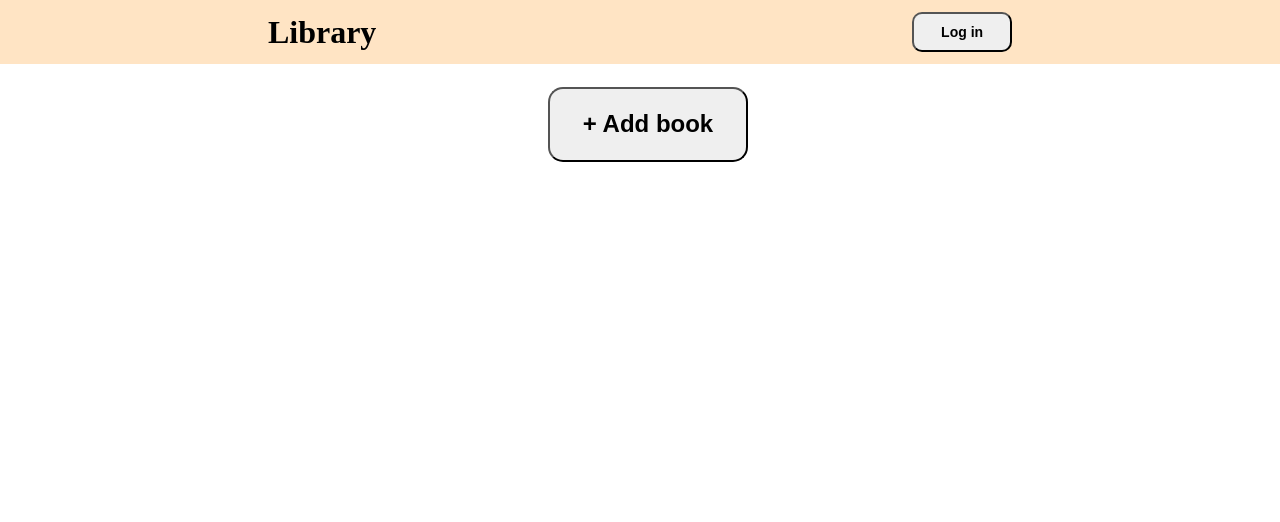
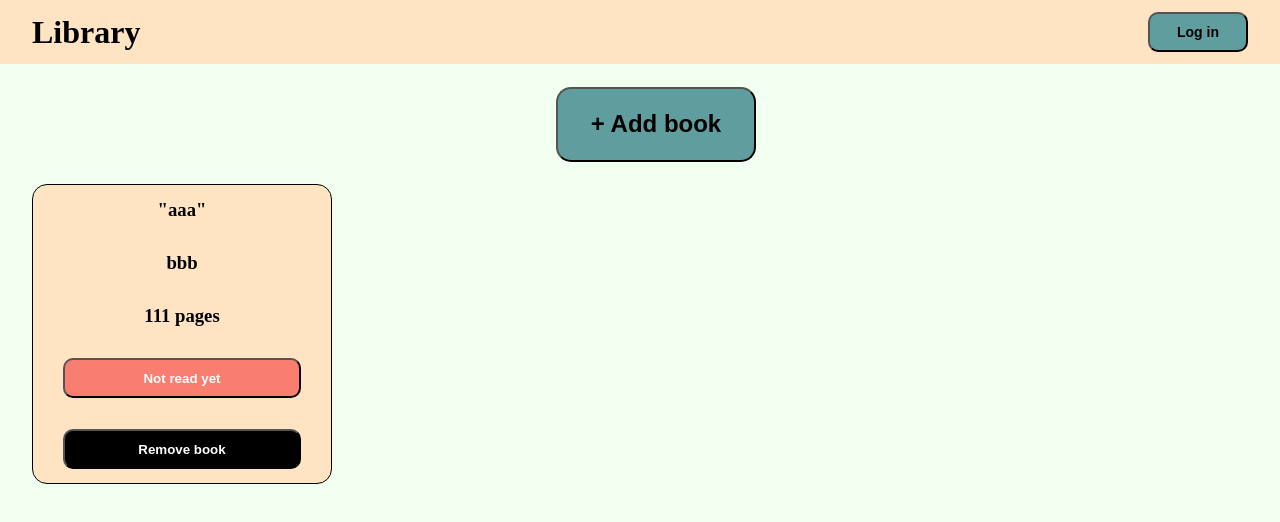
Before and after one commit to MateuszKuruc/odin-library, a website: page index.html in a window 1280 px wide. Drawn offline with Linux system fonts and the light colour scheme.

Commit message:
add styling to all the elements and improve page layour

```diff
--- a/script.js
+++ b/script.js
@@ -58,6 +58,11 @@ submitBook.addEventListener("click", function addToLibrary(event) {
   }
 });
 
+const book1 = new Book("aaa", "bbb", 111, "no");
+
+myLibrary.push(book1);
+
+displayBook();
 // object constructor
 
 function Book(title, author, pages, read) {
@@ -78,9 +83,10 @@ function displayBook() {
     const deleteButton = document.createElement("button");
     bookElement.classList.add("bookCard");
     readButton.classList.add("readStyle");
+    deleteButton.classList.add("delStyle");
     title.innerHTML = '"' + newBook.title + '"';
     author.innerHTML = newBook.author;
-    pages.innerHTML = newBook.pages;
+    pages.innerHTML = newBook.pages + " " + "pages";
     if (newBook.read === "yes") {
       readButton.innerHTML = "Already read";
       readButton.classList.add("read");
--- a/style.css
+++ b/style.css
@@ -4,12 +4,18 @@
   box-sizing: border-box;
 }
 
+body {
+  background-color: honeydew;
+}
+
 header {
   display: flex;
-  justify-content: space-around;
+  justify-content: space-between;
   align-items: center;
   background-color: bisque;
   height: 8vh;
+  padding-left: 32px;
+  padding-right: 32px;
 }
 
 #login {
@@ -19,16 +25,27 @@ header {
   border-radius: 10px;
   font-size: 14px;
   font-weight: 900;
+  background-color: hsl(182, 25%, 50%);
+}
+
+#login:hover {
+  background-color: hsl(182, 25%, 50%, 80%);
+}
+
+button:hover {
+  transform: scale(1.1);
 }
 
 .bookCard {
   display: flex;
   flex-direction: column;
   width: 300px;
-  height: 200px;
+  height: 300px;
   border: 1px solid black;
   gap: 0.25rem;
   border-radius: 15px;
+  justify-content: space-around;
+  background-color: bisque;
 }
 
 .bookCard > h3 {
@@ -90,7 +107,7 @@ select {
   transform: translate(-50%, -50%);
   width: 400px;
   height: 500px;
-  background-color: bisque;
+  background-color: hsl(33, 100%, 88%);
   border-radius: 15px;
 }
 
@@ -99,9 +116,9 @@ form > h2 {
 }
 
 form > p {
-    align-self: center;
-    color: red;
-    /* display: none; */
+  align-self: center;
+  color: red;
+  /* display: none; */
 }
 
 .form-block.hidden {
@@ -121,20 +138,51 @@ form > p {
   border-radius: 15px;
   font-size: 24px;
   font-weight: 900;
+  background-color: hsl(182, 25%, 50%);
+}
+
+.addBookBtn:hover {
+  background-color: hsl(182, 25%, 50%, 80%);
 }
 
 .main {
-  margin-left: 16px;
+  margin-left: 32px;
+}
+
+.readStyle,
+.delStyle {
+  width: 80%;
+  align-self: center;
+  height: 2.5rem;
+  color: white;
+  font-weight: 900;
+  border-radius: 10px;
 }
 
 .readStyle {
-    background-color: salmon;
+  background-color: hsl(6, 93%, 71%, 100%);
+}
+
+.readStyle:hover {
+  background-color: hsl(6, 93%, 71%, 75%);
+}
+
+.readStyle.read:hover {
+  background-color: hsl(120, 100%, 25%, 75%);
+}
+
+.delStyle {
+  background-color: hsl(0, 0%, 0%);
+}
+
+.delStyle:hover {
+  background-color: hsl(0, 0%, 0%, 75%);
 }
 
 .read {
-    background-color: greenyellow
-    }
+  background-color: hsl(120, 100%, 25%, 100%);
+}
 
 .hidden {
-    display: none;
+  display: none;
 }
```
